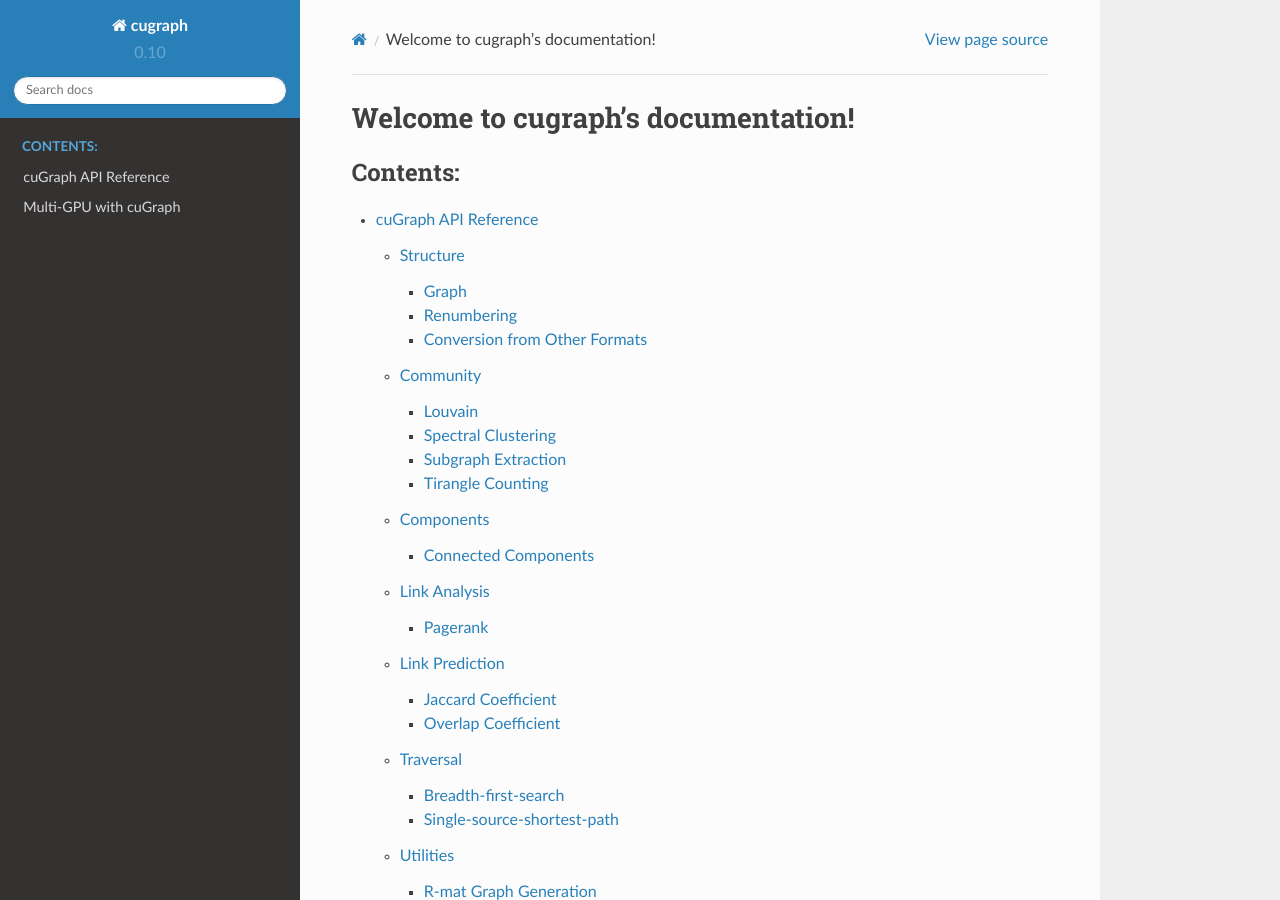
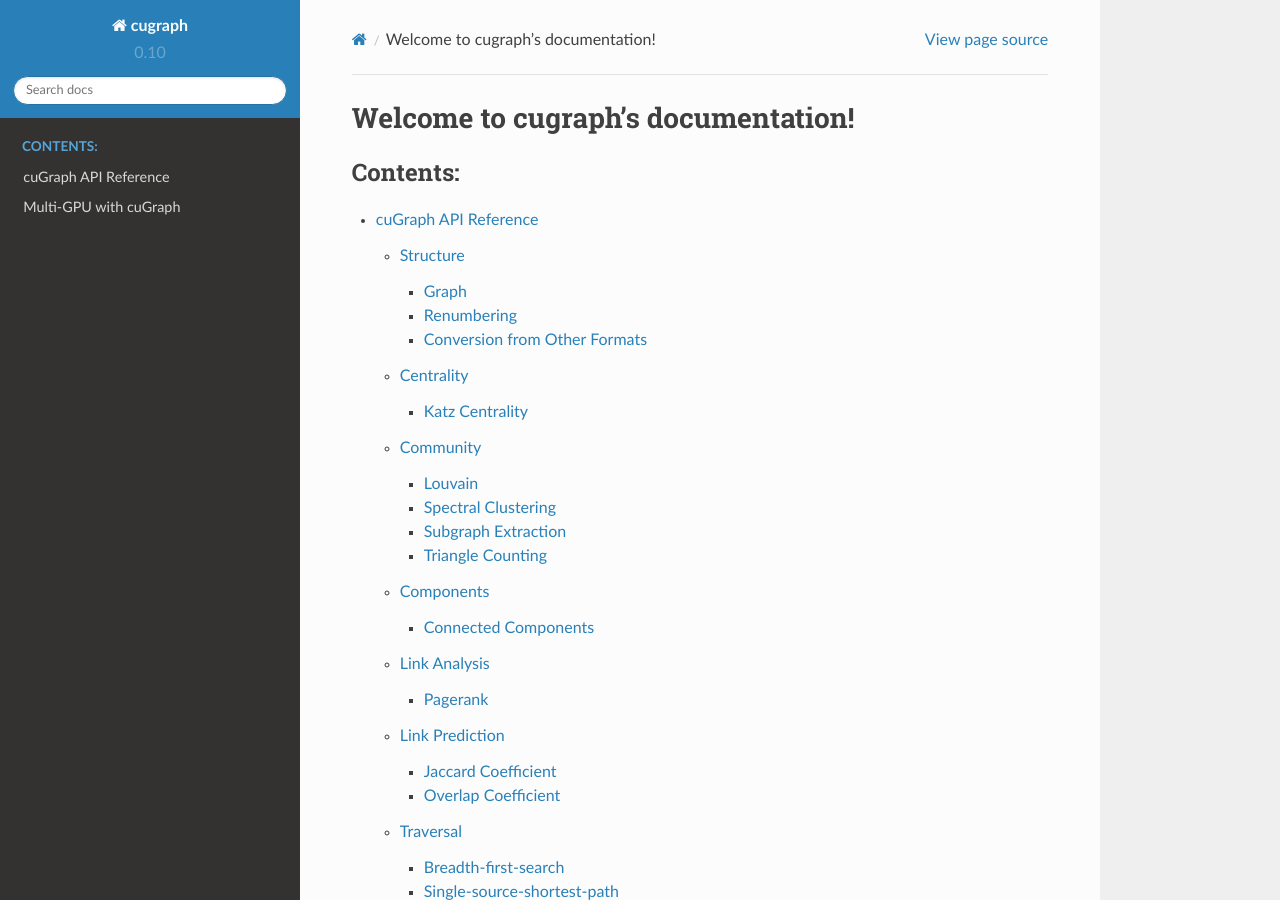
Before and after one commit to rapidsai/nx-cugraph, a Sphinx documentation site: the page built from docs/source/index.rst, in a window 1280 px wide and 900 px high. Built offline with Sphinx 7.4.7 and the Read the Docs theme 2.0.0, drawn with Linux system fonts in a browser that asks for light colours.

Commit message:
PR Review fixes

```diff
--- a/docs/source/api.rst
+++ b/docs/source/api.rst
@@ -29,6 +29,16 @@
     :undoc-members:
 
 
+Centrality
+==========
+
+Katz Centrality
+---------------
+
+.. automodule:: cugraph.centrality.katz_centrality
+    :members:
+    :undoc-members:
+
 Community
 =========
 
@@ -53,7 +63,7 @@
     :members:
     :undoc-members:
 
-Tirangle Counting
+Triangle Counting
 -----------------
 
 .. automodule:: cugraph.community.triangle_count
```
